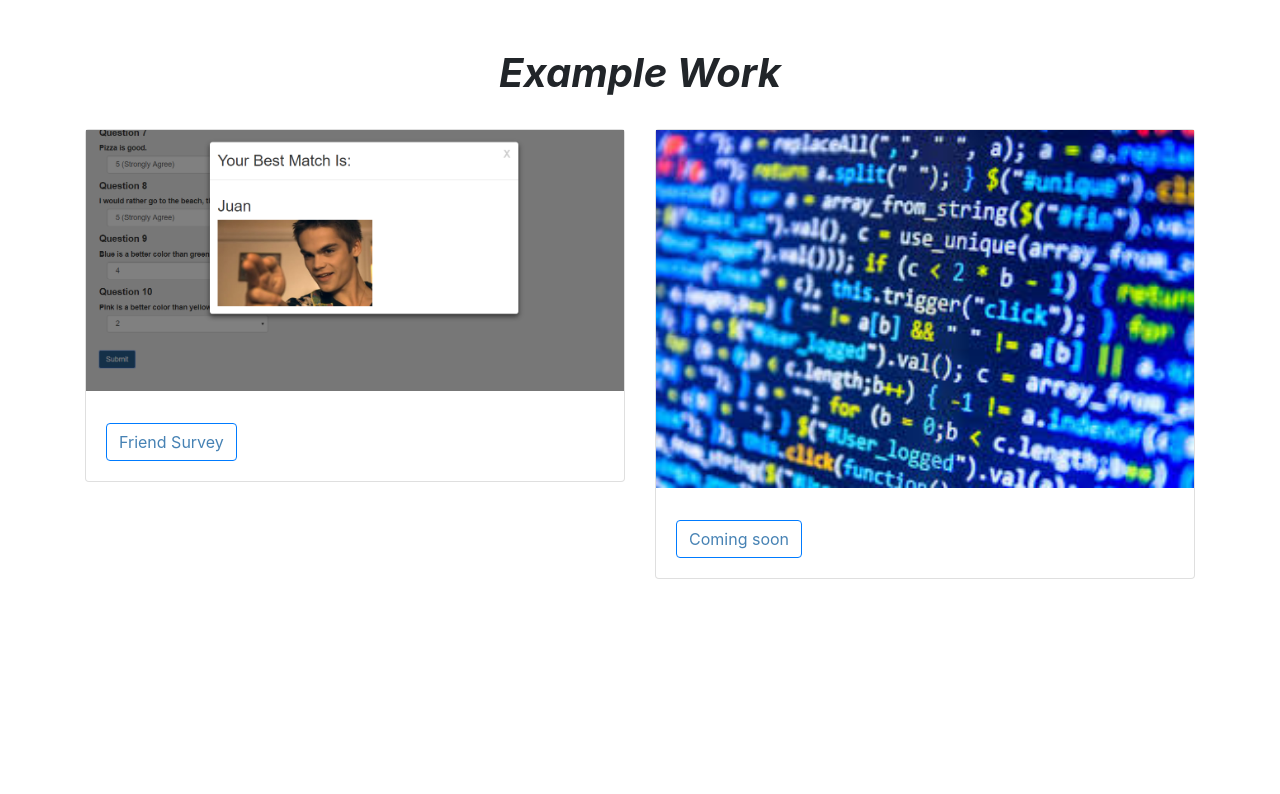
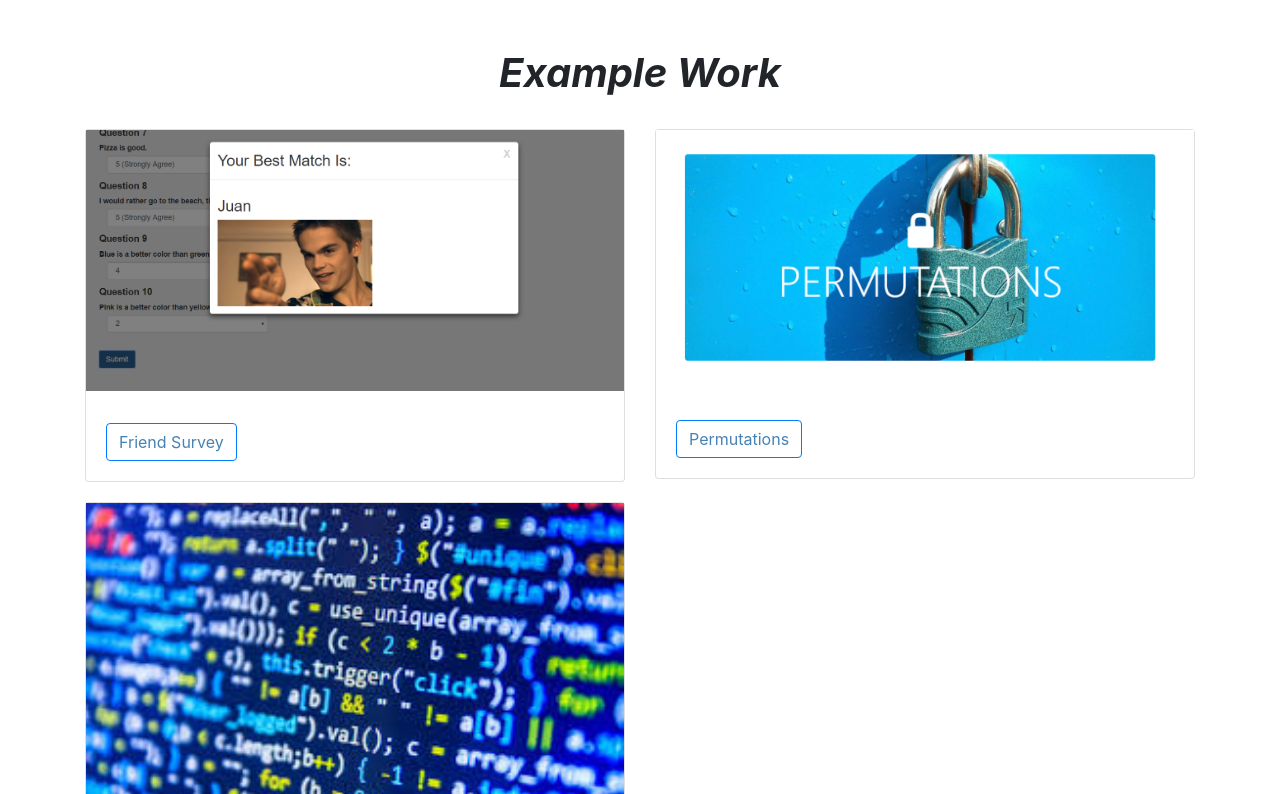
Before and after one commit to alexlepore/node-web, a React (Create React App) app in the folder client/: page / in a window 1280 px wide. Shown: the part 2406-3200 px from the top of the page. Built offline with nearby package versions, Linux system fonts and the light colour scheme; no server answers.

Commit message:
added a side project to homepage

```diff
--- a/client/src/components/miniapps/MiniApps.js
+++ b/client/src/components/miniapps/MiniApps.js
@@ -1,6 +1,7 @@
 import React, {Component} from 'react';
 import Friends from './images/friends.png';
 import Code from './images/code.jpg';
+import Perms from './images/home.PNG';
 
 class MiniApps extends Component{
 
@@ -15,7 +16,7 @@ class MiniApps extends Component{
                     </div>
                     <br />
                     <div className="row">
-                        <div className="col-lg-6 col-sm-12 col-xs-12">
+                        <div className="col-lg-6 col-sm-6 col-xs-6">
                             <div className="card">
                                 <img className="card-img-top" src={Friends} alt="friends app" class="img-fluid"/>
                                 <div className="card-body">
@@ -24,7 +25,16 @@ class MiniApps extends Component{
                                 </div>
                             </div>
                         </div>
-                        <div className="col-lg-6 col-sm-12 col-xs-12">
+                        <div className="col-lg-6 col-sm-6 col-xs-6">
+                            <div className="card">
+                                <img className="card-img-top" src={Perms} alt="code" class="img-fluid"/>
+                                <div className="card-body">
+                                    <h5 className="card-title"></h5>
+                                    <a href="https://github.com/alexlepore/permutations" target="_blank" className="btn btn-outline-primary" text-white>Permutations</a>
+                                </div>
+                            </div>
+                        </div>
+                        <div className="col-lg-6 col-sm-6 col-xs-6">
                             <div className="card">
                                 <img className="card-img-top" src={Code} alt="code" class="img-fluid"/>
                                 <div className="card-body">
--- a/client/src/components/nextarrow/NextArrow.js
+++ b/client/src/components/nextarrow/NextArrow.js
@@ -34,7 +34,7 @@ class NextArrow extends Component{
 
     render(){
         return(
-            <div className="row h-25">
+            <div className="row h-50">
                 <div className="col-md-12 text-center pr-5">
                     <h1 className="font-weight-bold font-italic animate__animated animate__pulse animate__infinite">Click Here</h1>
                     <a href={this.state.href}><i class="fa fa-arrow-right fa-5x animate__animated animate__jackInTheBox animate__slower animate__infinite" aria-hidden="true"></i></a>
--- a/client/src/pages/homepage/HomePage.js
+++ b/client/src/pages/homepage/HomePage.js
@@ -26,7 +26,7 @@ class HomePage extends Component {
                     <TechStack />
                     <GifSection />
                 </div>
-                <div className="container verticalHeight">
+                <div className="container">
                     <MiniApps />
                 </div>
                 <NextArrow />
```
Also changed, not shown: client/src/components/miniapps/images/home.PNG (added).
